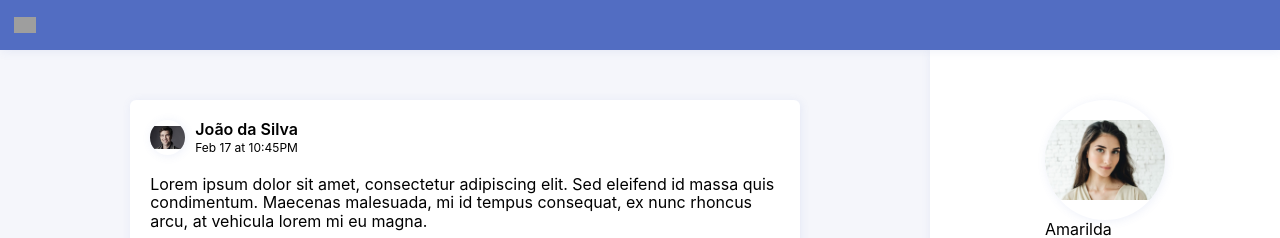
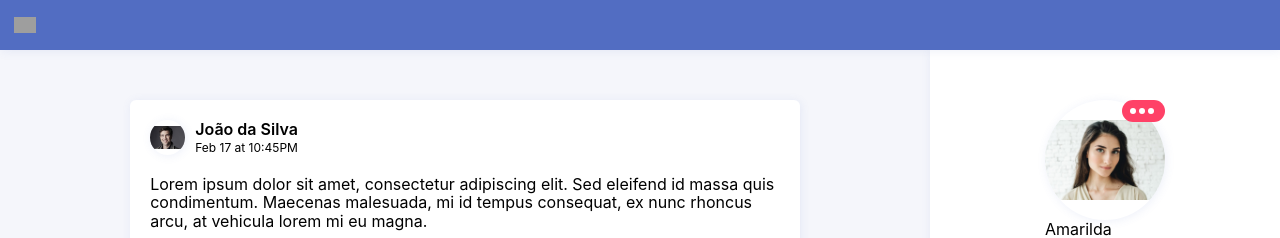
Before and after one commit to marciordj/react-facebook, a React (Create React App) app: page / in a window 1280 px wide. Shown: the top 238 px of the page. Built offline with nearby package versions, Linux system fonts and the light colour scheme; grey boxes are pictures that could not be loaded.

Commit message:
add style css for typing

```diff
--- a/src/components/Main/Feed/Post/PostComments/index.tsx
+++ b/src/components/Main/Feed/Post/PostComments/index.tsx
@@ -8,7 +8,7 @@ function PostComments() {
       <div className="comment">
         <div className="comment-profile-image">
           <div className="comment-image-board">
-            <img src={Person3} alt="Profile Image" />
+            <img src={Person3} alt="profile img" />
           </div>
         </div>
         <div className="comment-content">
--- a/src/components/Main/Feed/Post/PostContent/index.tsx
+++ b/src/components/Main/Feed/Post/PostContent/index.tsx
@@ -13,7 +13,7 @@ function PostContent() {
       </div>
       <div className="post-image">
         <div className="post-image-board">
-          <img src={PostImage} alt="Profile Image" />
+          <img src={PostImage} alt="Profile img" />
         </div>
       </div>
     </>
--- a/src/components/Main/ProfileSideBar/ProfileInfo/Typing/index.tsx
+++ b/src/components/Main/ProfileSideBar/ProfileInfo/Typing/index.tsx
@@ -12,7 +12,7 @@ function Typing() {
         <span className="dot"></span>
       </div>
       <div className="image-board">
-        <img src={Person1} alt="Profile Image" />
+        <img src={Person1} alt="Profile img" />
       </div>
       <div className="profile-name">
         <span>Amarilda Curvada</span>
--- a/src/components/Main/ProfileSideBar/ProfileInfo/Typing/typing.css
+++ b/src/components/Main/ProfileSideBar/ProfileInfo/Typing/typing.css
@@ -0,0 +1,46 @@
+.typing {
+  display: flex;
+  flex-direction: row;
+  position: absolute;
+  top: 0;
+  right: 0;
+  z-index: 15;
+  border-radius: 20px;
+  padding: 8px;
+  background: #ff4167;
+  transform: scale(0);
+  transition: all 0.3s ease-in-out;
+}
+
+.typing.active {
+  transform: scale(1);
+}
+
+.typing .dot {
+  width: 6px;
+  height: 6px;
+  border-radius: 100%;
+  margin-right: 3px;
+  background: #fff;
+  animation: wave 1s linear infinite;
+}
+
+.typing .dot:nth-child(2) {
+  animation-delay: -0.9s;
+}
+
+.typing .dot:nth-child(3) {
+  animation-delay: -0.7s;
+}
+
+@keyframes wave {
+  0%,
+  60%,
+  100% {
+    transform: initial;
+  }
+
+  30% {
+    transform: translateY(-5px);
+  }
+}
```
